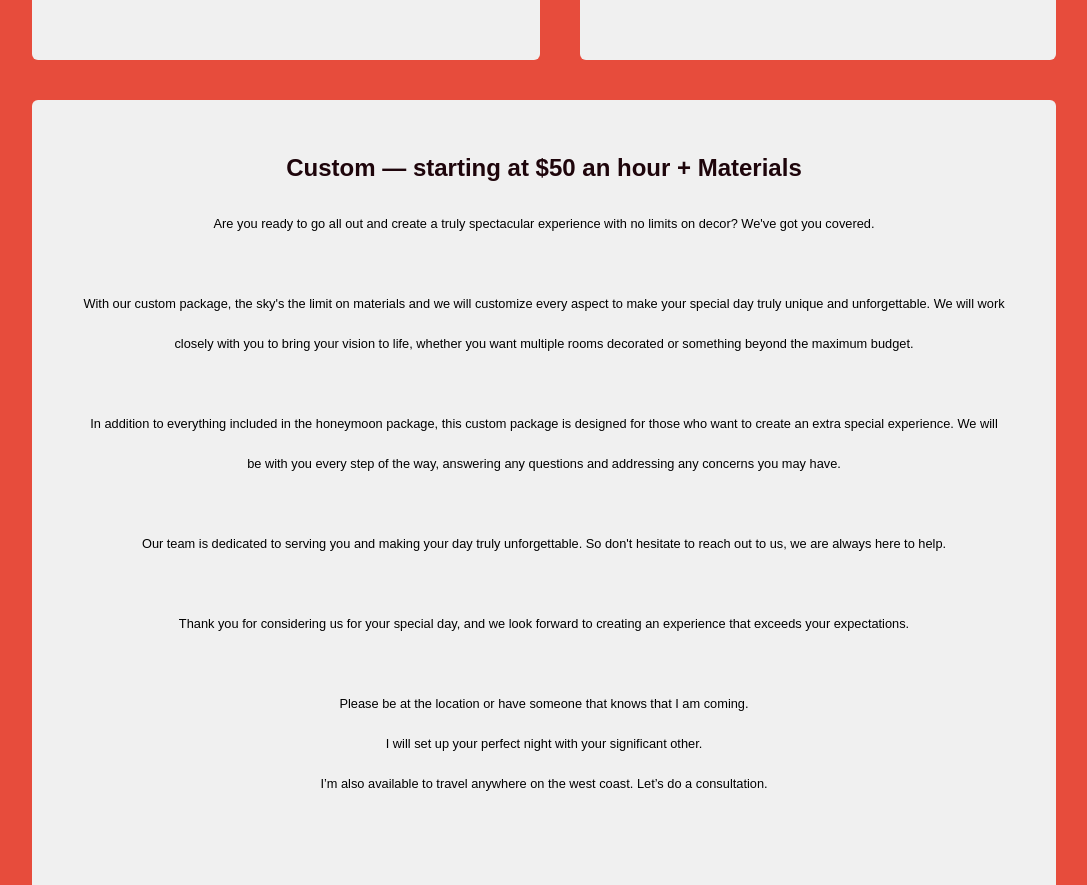
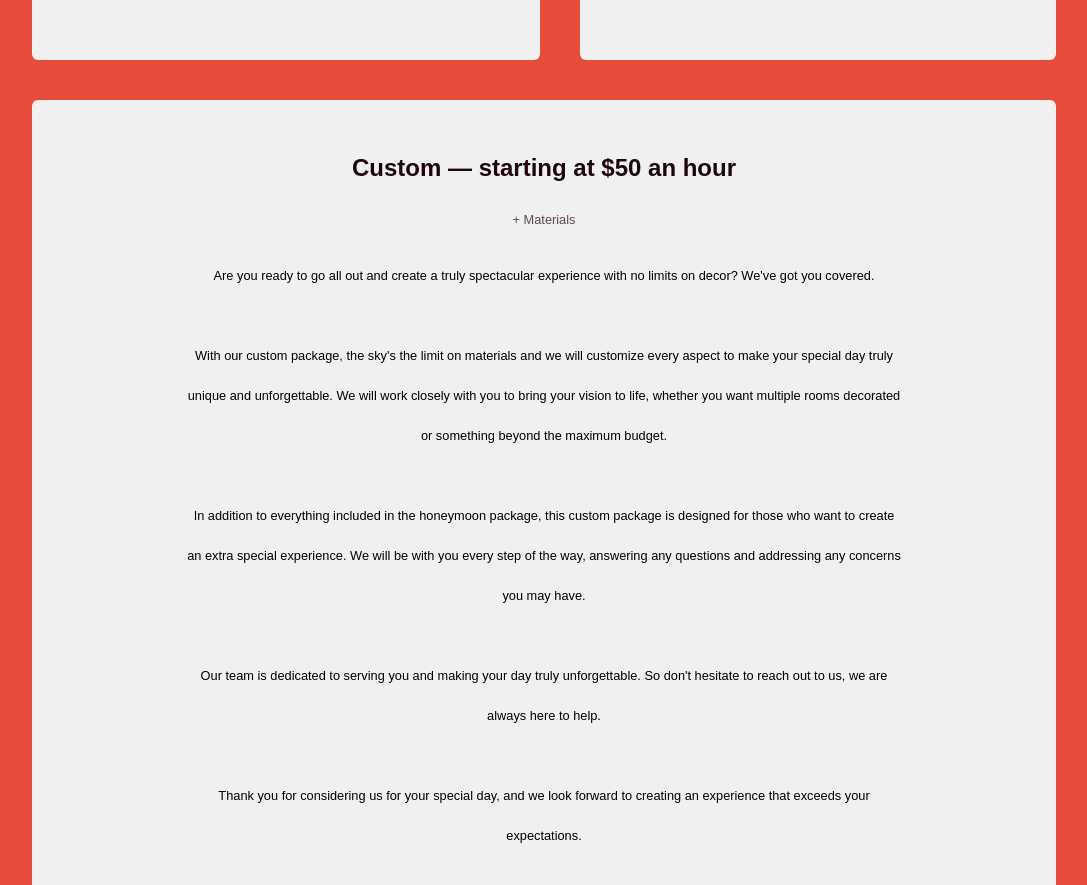
Before and after one commit to JadeZaher/rhapsodey_in_roses, a Next.js app: page / in a window 1280 px wide. Shown: the part 3640-4525 px from the top of the page, without its empty margins (96-1183 px from the left). Built offline with nearby package versions, Linux system fonts and the light colour scheme; a web font is replaced by a local one.

Commit message:
Styling clean up

```diff
--- a/src/pages/index.tsx
+++ b/src/pages/index.tsx
@@ -146,7 +146,7 @@ const Home: NextPage = () => {
         <h2 className="py-3 text-2xl font-semibold text-offWhite">
           Package Tiers
         </h2>
-        <div className=" relative my-5 flex  grow flex-col items-stretch justify-evenly  rounded-md border-4 border-offBlack bg-offWhite pt-8 sm:mr-10">
+        <div className=" relative my-5 flex  grow flex-col items-stretch justify-evenly  rounded-md border-4 border-offBlack bg-offWhite pt-8 sm:mr-10 sm:w-[80vw]">
           <div>
             <h2 className="p-3 text-center text-xl font-semibold text-offBlack">
               Romance Profile — $25
@@ -180,7 +180,7 @@ const Home: NextPage = () => {
               />
             </div> */}
         </div>
-        <div className="relative flex h-full flex-col items-stretch justify-center sm:flex-row">
+        <div className="relative flex h-full flex-col items-stretch justify-center sm:w-[80vw] sm:flex-row">
           <div className=" relative my-5 flex  grow flex-col items-center rounded-md bg-offWhite pt-8 sm:mr-10">
             <div>
               <h2 className="p-3 text-center text-xl font-semibold text-offBlack">
@@ -275,13 +275,17 @@ const Home: NextPage = () => {
             </div> */}
           </div>
         </div>
-        <div className=" relative my-5 flex grow flex-col  items-center justify-between rounded-md bg-offWhite pt-8">
+        <div className=" relative my-5 flex grow flex-col items-center  justify-between rounded-md bg-offWhite pt-8 sm:w-[80vw]">
           <div>
             <h2 className="p-3 text-center text-xl font-semibold text-offBlack">
-              Custom — starting at $50 an hour + Materials
+              Custom — starting at $50 an hour <br />{" "}
+              <span className="text-base font-normal opacity-70">
+                {" "}
+                + Materials{" "}
+              </span>
             </h2>
           </div>
-          <p className="m-auto px-[5%] pb-[100px] text-center text-base leading-10">
+          <p className="m-auto w-[80%] px-[5%] pb-[100px] text-center text-base leading-10">
             Are you ready to go all out and create a truly spectacular
             experience with no limits on decor? We've got you covered. <br />{" "}
             <br />
@@ -302,7 +306,7 @@ const Home: NextPage = () => {
             forward to creating an experience that exceeds your expectations.{" "}
             <br /> <br />
             Please be at the location or have someone that knows that I am
-            coming. <br />
+            coming. <br /> <br />
             I will set up your perfect night with your significant other. <br />
             I’m also available to travel anywhere on the west coast. Let’s do a
             consultation. <br />
```
